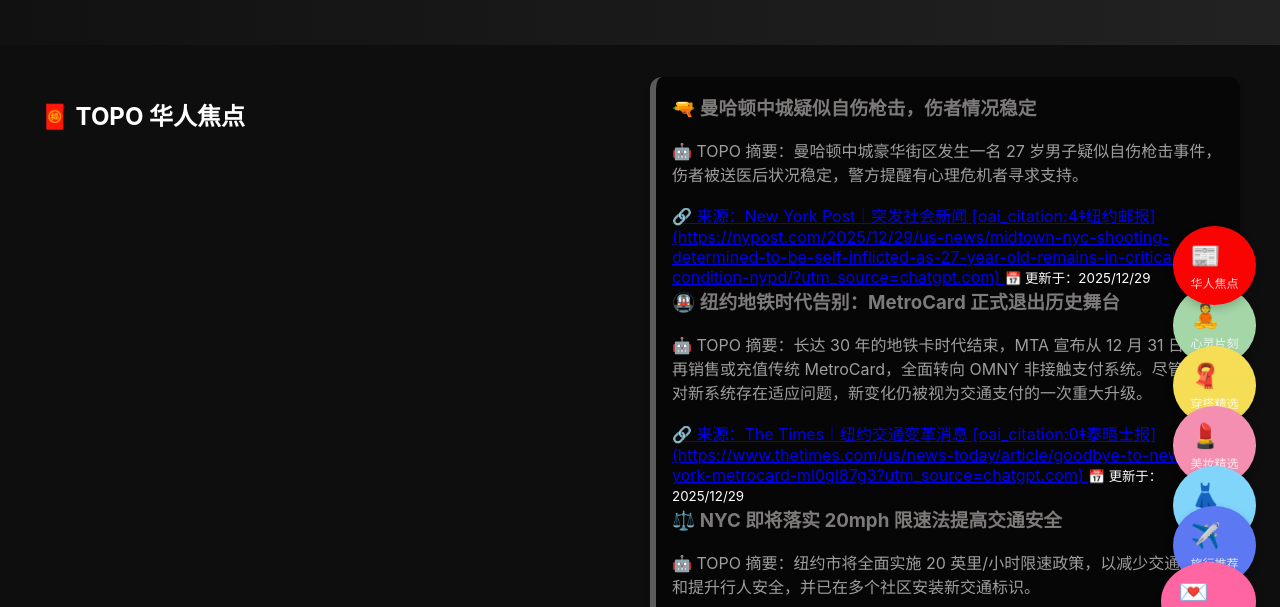
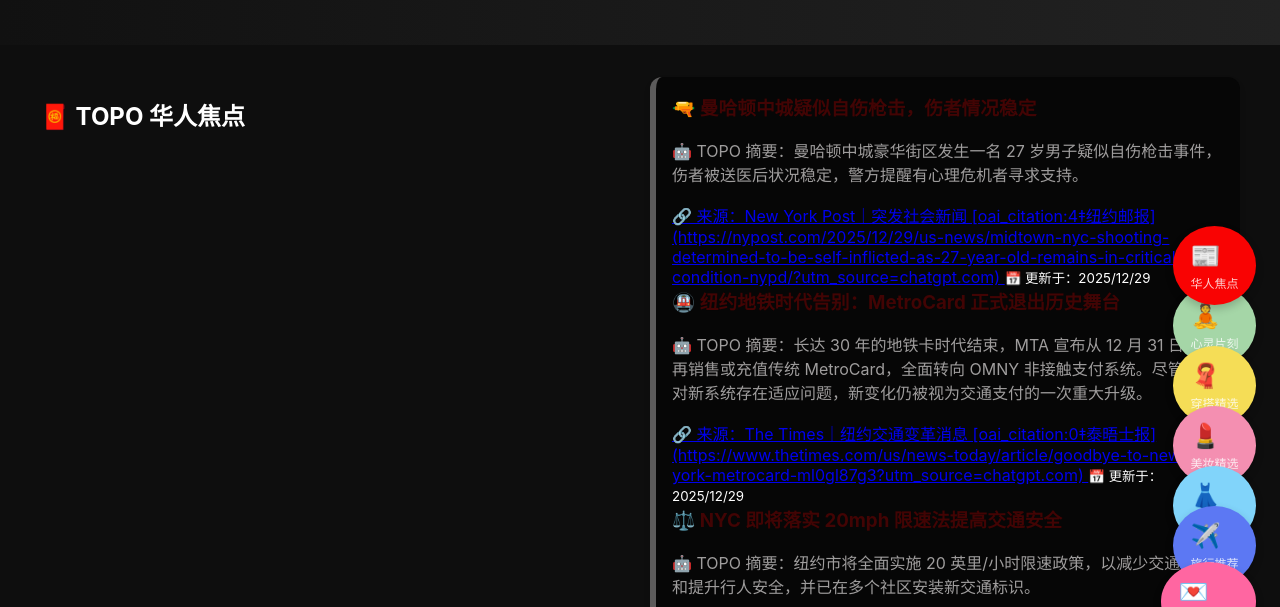
Before and after one commit to zoey88889/topo-today, a plain HTML site: page index.html in a window 1280 px wide. Shown: the part 135-742 px from the top of the page. Drawn offline with nearby package versions, Linux system fonts and the light colour scheme.

Commit message:
fortuneluck

```diff
--- a/styles/styles.css
+++ b/styles/styles.css
@@ -188,7 +188,7 @@ nav input {
 
 #todayHighlight h3 {
   margin-top: 0;
-  color: #7d7a7a;
+  color: #420404;
 }
 #todayHighlight p {
   color: #9f9d9d;
```
